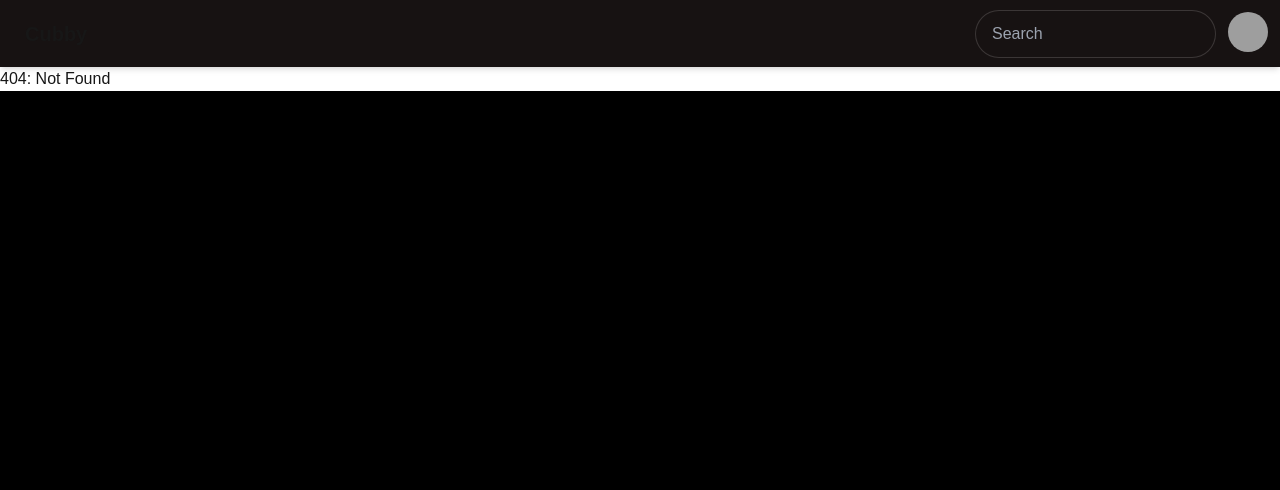
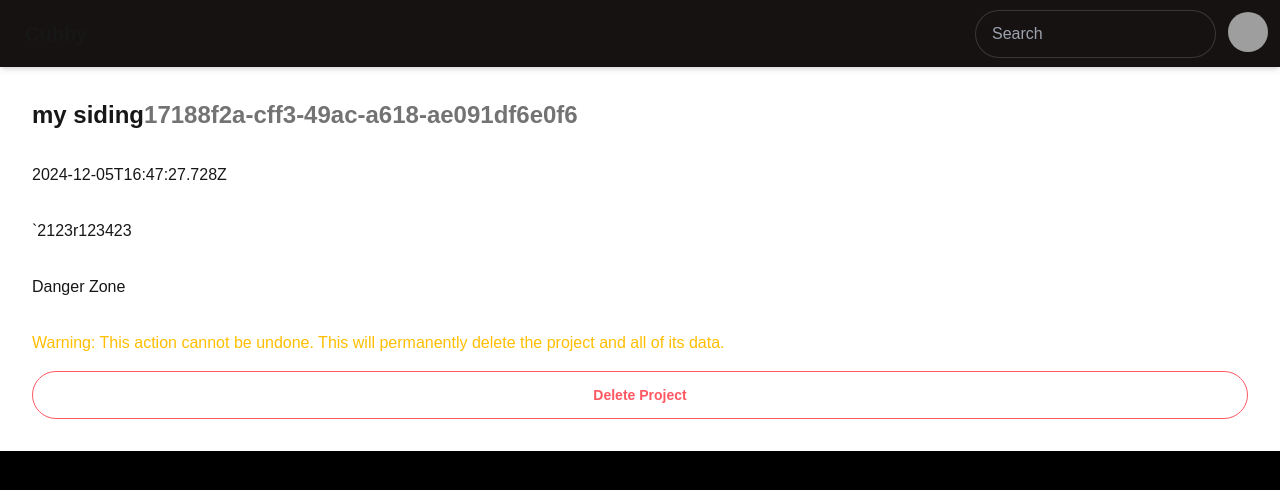
Before and after one commit to Three-Ships/home-services-hub-hackathon, a Next.js app: page /projects/17188f2a-cff3-49ac-a618-ae091df6e0f6 in a window 1280 px wide. Before the commit this address had no page. Shown: the top 490 px of the page. Built offline with nearby package versions, Linux system fonts and the light colour scheme; grey boxes are pictures that could not be loaded.

Commit message:
update routing

```diff
--- /dev/null
+++ b/app/api/projects/[id]/route.ts
@@ -0,0 +1,15 @@
+import { readProject } from "@/app/data/data";
+import { NextResponse } from "next/server";
+
+// /projects/{id} get prject by id
+export async function GET(request: Request, context: { params: Promise<{ id: string }> }) {
+
+    const { id } = await context.params;
+    const project = await readProject(id);
+
+    if (!project) {
+        return NextResponse.json({ error: "Project not found" }, { status: 404 });
+    }
+
+    return NextResponse.json(project, { status: 200 });
+}
--- a/app/data/database.json
+++ b/app/data/database.json
@@ -1,14 +1,9 @@
 [
   {
-    "id": "608d3819-a847-4ce3-ac99-7e2728438120",
-    "name": "My Gutter Project",
-    "description": "This is a gutter project",
-    "createdAt": "2024-12-05T16:23:58.647Z"
-  },
-  {
-    "id": "2b3979bb-d986-4ac5-a201-503fd833aed1",
-    "name": "My Windows Project",
-    "description": "This is a windows project",
-    "createdAt": "2024-12-05T16:32:07.017Z"
+    "id": "17188f2a-cff3-49ac-a618-ae091df6e0f6",
+    "name": "my siding",
+    "description": "`2123r123423",
+    "category": "Siding",
+    "createdAt": "2024-12-05T16:47:27.728Z"
   }
 ]
--- a/app/page.tsx
+++ b/app/page.tsx
@@ -1,5 +1,4 @@
 'use client'
-import { GetServerSideProps } from 'next';
 import { useEffect, useState } from 'react';
 import ProjectTile from '@/components/ProjectTile';
 import ButtonFloat from '@/components/ButtonFloat';
--- a/app/projects/[id]/layout.js
+++ /dev/null
@@ -1,10 +0,0 @@
-export default function ProjectLayout({ children }) {
-    return (
-        <div>
-            <nav>
-                {/* Add project-specific navigation here */}
-            </nav>
-            <main>{children}</main>
-        </div>
-    );
-}
--- a/app/projects/[id]/page.js
+++ /dev/null
@@ -1,20 +0,0 @@
-import { readProject } from "@/app/data/data";
-
-export default async function ProjectPage({ params }) {
-    const { id } = await params;
-
-    const project = await readProject(id);
-
-    if (!project) {
-        return <div><h1>404: Not Found</h1></div>
-    }
-
-    return (
-        <div>
-            <h1 className='text-2xl font-bold'>{project.name}<span className='text-gray-300'>{project.id}</span></h1>
-            <p>{project.createdAt}</p>
-            <p>{project.description}</p>
-
-        </div>
-    );
-}
--- /dev/null
+++ b/app/projects/[id]/page.tsx
@@ -0,0 +1,78 @@
+"use client";
+import { useRouter, useParams } from "next/navigation";
+import { useEffect, useState } from "react";
+import Project from "@/app/types";
+
+const ProjectPage = () => {
+  const params = useParams();
+
+  const [project, setProject] = useState<Project|null>(null);
+
+  useEffect(() => {
+    const { id } = params;
+
+    const fetchProject = async () => {
+      const project = await fetch(`/api/projects/${id}`).then((res) => res.json());
+      setProject(project);
+    };
+
+    fetchProject();
+  }, [params]);
+
+  if (!project) {
+    return (
+      <div className="flex justify-center">
+        <span className="loading loading-spinner loading-lg"></span>
+      </div>
+    );
+  }
+
+  return (
+    <div className="flex flex-col gap-8 p-8">
+      <h1 className="text-2xl font-bold">
+        {project.name}
+        <span className=" text-neutral-500">{project.id}</span>
+      </h1>
+      <p>{project.createdAt.toString()}</p>
+      <p>{project.description}</p>
+      <DangerZone projectId={project.id} />
+    </div>
+  );
+};
+
+
+const DangerZone = ({ projectId }: { projectId: string }) => {
+  const router = useRouter();
+
+  const handleDelete = async () => {
+    // send req to delete project
+    const res = await fetch(`/api/projects/${projectId}`, {
+      method: "DELETE",
+    });
+
+    if (!res.ok) {
+      // handle error
+      console.log("error deleting project");
+    }
+
+    // redirect to projects page
+    router.push("/projects");
+  };
+
+  return (
+    <div className="flex flex-col gap-8">
+      <h2 className="">Danger Zone</h2>
+      <div className="flex flex-col gap-4">
+        <span className="text-warning">
+          Warning: This action cannot be undone. This will permanently delete the project
+          and all of its data.
+        </span>
+        <button className="btn btn-error btn-outline" onClick={handleDelete}>
+          Delete Project
+        </button>
+      </div>
+    </div>
+  );
+};
+
+export default ProjectPage;
```
